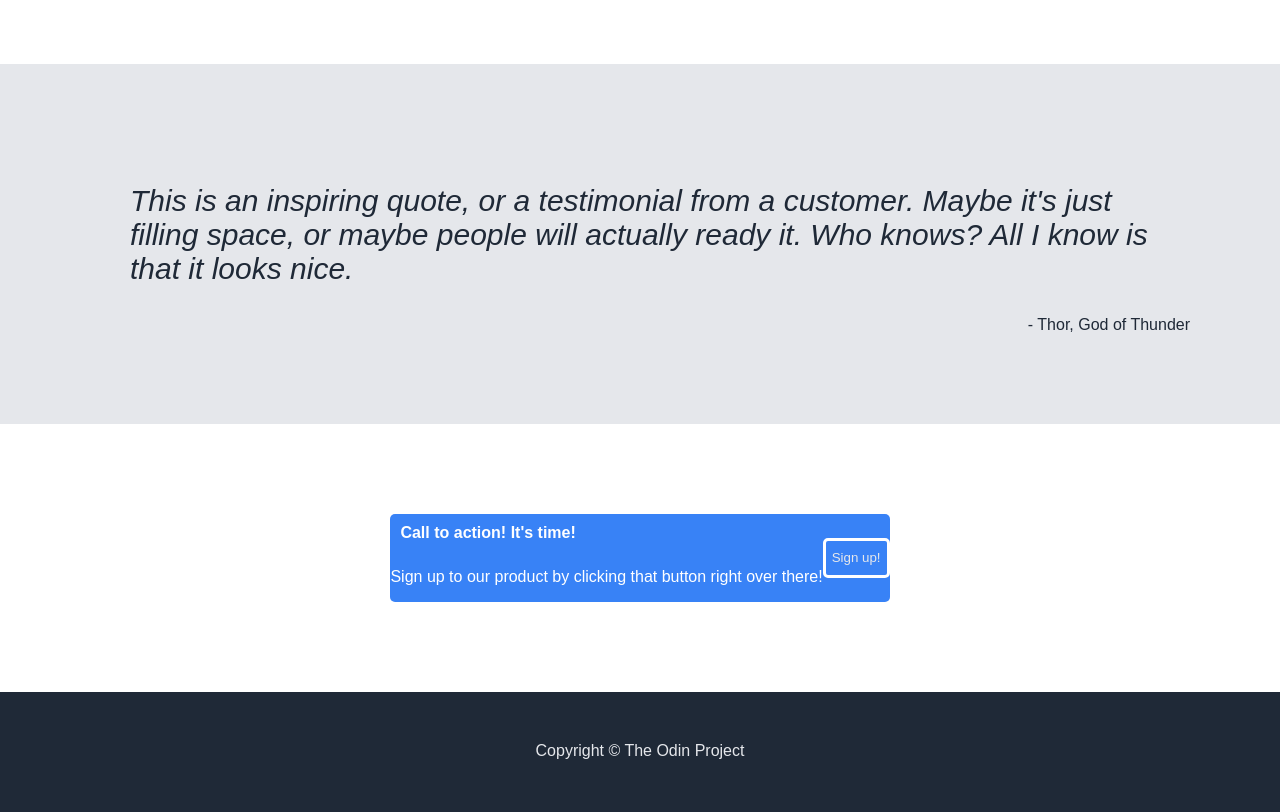
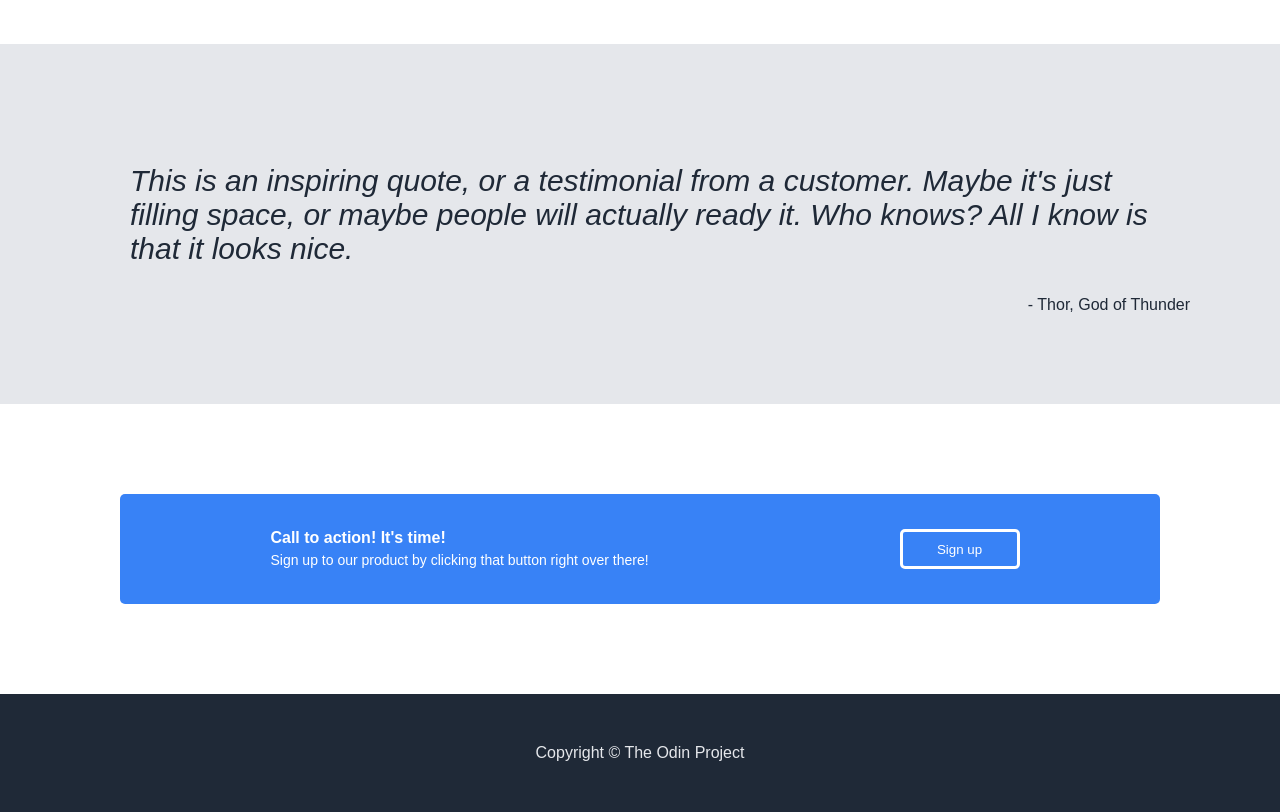
Before and after one commit to mimsotu/odin-landing-page, a plain HTML site: page index.html in a window 1280 px wide. Shown: the part 830-1642 px from the top of the page. Drawn offline with Linux system fonts and the light colour scheme.

Commit message:
Change height/width of section-four

```diff
--- a/index.html
+++ b/index.html
@@ -49,7 +49,7 @@
                     <p>Sign up to our product by clicking that button right over there!</p>
                     </div>
                 <div class="sign-up-box-right">
-                    <button class="call-of-action-button">Sign up!</button>
+                    <button class="call-of-action-button">Sign up</button>
                 </div>
             </div>
         </div>
--- a/style.css
+++ b/style.css
@@ -56,7 +56,7 @@
 
 }
 .section-two {
-    padding: 90px;
+    padding: 90px 200px;
     margin: 0;
     background-color: white;
     color: #1F2937;
@@ -113,6 +113,11 @@
     border-radius: 5px;
     display: flex;
     flex-wrap: wrap;
+    justify-content: space-around;
+    align-content: center;
+    padding: 20px;
+    height: 70px;
+    width: 1000px;
 }
 
 .box {
@@ -151,20 +156,29 @@
     border: 3px solid white;
     border-radius: 5px;
     height: 40px;
+    width: 120px;
+    color: white;
 }
 
 h4 {
     margin: 0;
-    padding: 10px;
+    padding: 0 10px 0;
 }
 
 blockquote {
     display: flex;
     font-style: italic;
     font-size: 30px;
+    font-weight: 100;
 }
 
 figcaption {
     display: flex;
     justify-content: flex-end;
 }
+
+p {
+    padding: 5px 10px 0;
+    margin: 0;
+    font-size: 14px;
+}
```
